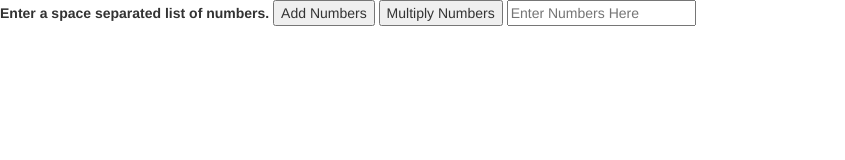
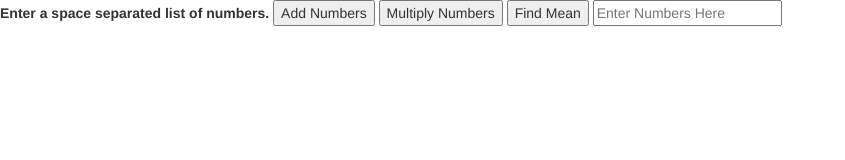
Before and after one commit to shwetachari/simple-calculator, a plain HTML site: page index.html in a window 1280 px wide. Shown: the whole page, without its empty margins (0-845 px from the left). Drawn offline with nearby package versions, Linux system fonts and the light colour scheme.

Commit message:
added find mean button

```diff
--- a/index.html
+++ b/index.html
@@ -15,6 +15,7 @@
 	<label for="numberInput">Enter a space separated list of numbers.</label>
 	<button id="add">Add Numbers</button>
 	<button id="multiply">Multiply Numbers</button>
+	<button id="mean">Find Mean</button>
 	<input type="text" id="numberInput" placeholder="Enter Numbers Here"/>
 	<div id="result"></div>
 
```
